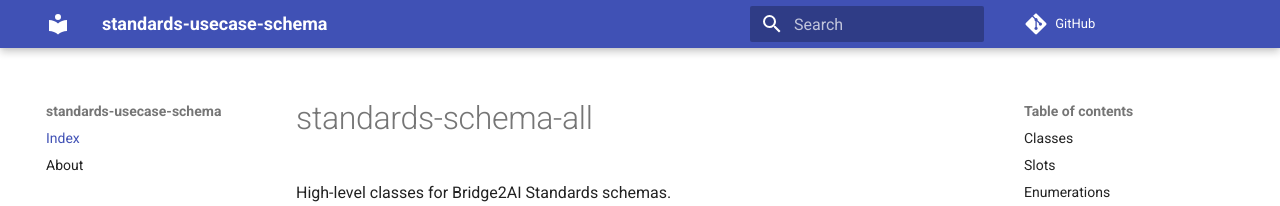
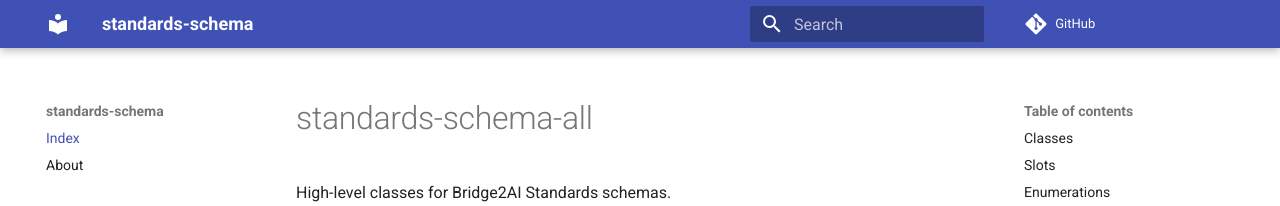
Before and after one commit to bridge2ai/standards-schemas, an MkDocs documentation site: the page built from docs/index.md, in a window 1280 px wide. Shown: the top 206 px of the page. Built offline with MkDocs 1.6.1 and Material for MkDocs 9.7.7, drawn with Linux system fonts in a browser that asks for light colours; comment, search, counter and statistics services are not loaded; some of the changed lines change nothing that is shown.

Commit message:
Rename standards-schema in mkdocs.yml

```diff
--- a/mkdocs.yml
+++ b/mkdocs.yml
@@ -1,4 +1,4 @@
-site_name: "standards-usecase-schema"
+site_name: "standards-schema"
 theme:
   name: material
 #  palette:
@@ -13,8 +13,8 @@ nav:
 #  - Home: home.md
   - Index: index.md
   - About: about.md
-site_url: https://bridge2ai.github.io/standards-usecase-schema
-repo_url: https://github.com/bridge2ai/standards-usecase-schema
+site_url: https://bridge2ai.github.io/standards-schema
+repo_url: https://github.com/bridge2ai/standards-schema
 
 # Uncomment this block to enable use of Google Analytics.
 # Replace the property value with your own ID.
```
